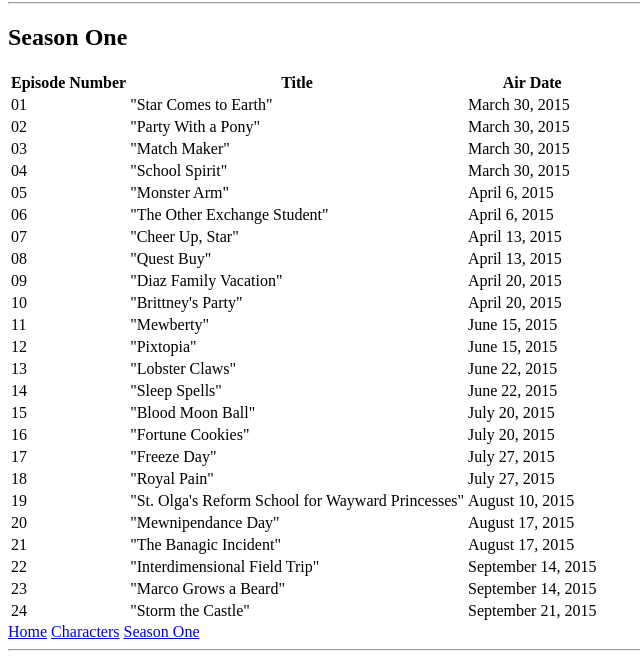
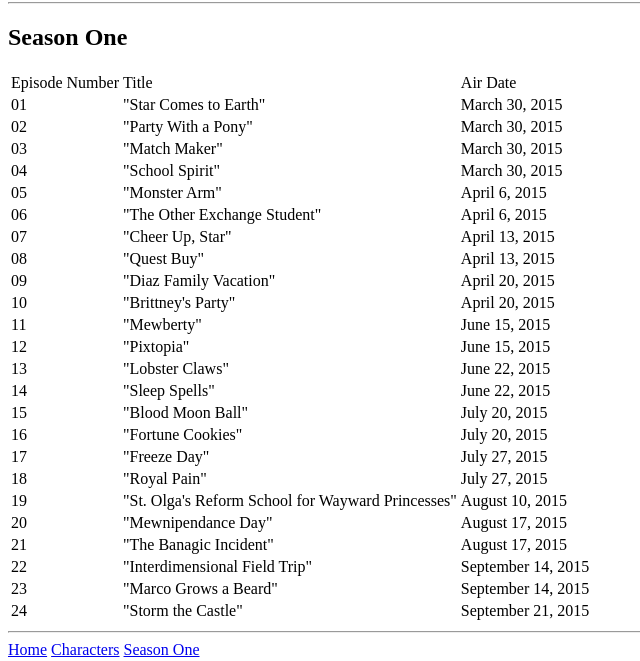
Before and after one commit to lymanjohnson/star-writing-html, a plain HTML site: page season_one.html in a window 1280 px wide. Shown: the part 416-1077 px from the top of the page, without its empty margins (0-640 px from the left). Drawn offline with Linux system fonts and the light colour scheme.

Commit message:
Misc fixes to all files

```diff
--- a/season_one.html
+++ b/season_one.html
@@ -19,9 +19,9 @@
 
       <table>
         <tr>
-  				<th>Episode Number</th>
-          <th>Title</th>
-          <th>Air Date</th>
+  				<td>Episode Number</td>
+          <td>Title</td>
+          <td>Air Date</td>
 				</tr>
 
         <tr>
@@ -169,13 +169,13 @@
 				</tr>
       </table>
 
-
+      <hr>
 
       <footer>
         <a href="index.html">Home</a>
         <a href="characters.html">Characters</a>
         <a href="season_one.html">Season One</a>
       </footer>
-      <hr>
+
     </body>
 </html>
```
Also changed, not shown: characters.html (+4 -2 lines), index.html (+3 -1 lines).
